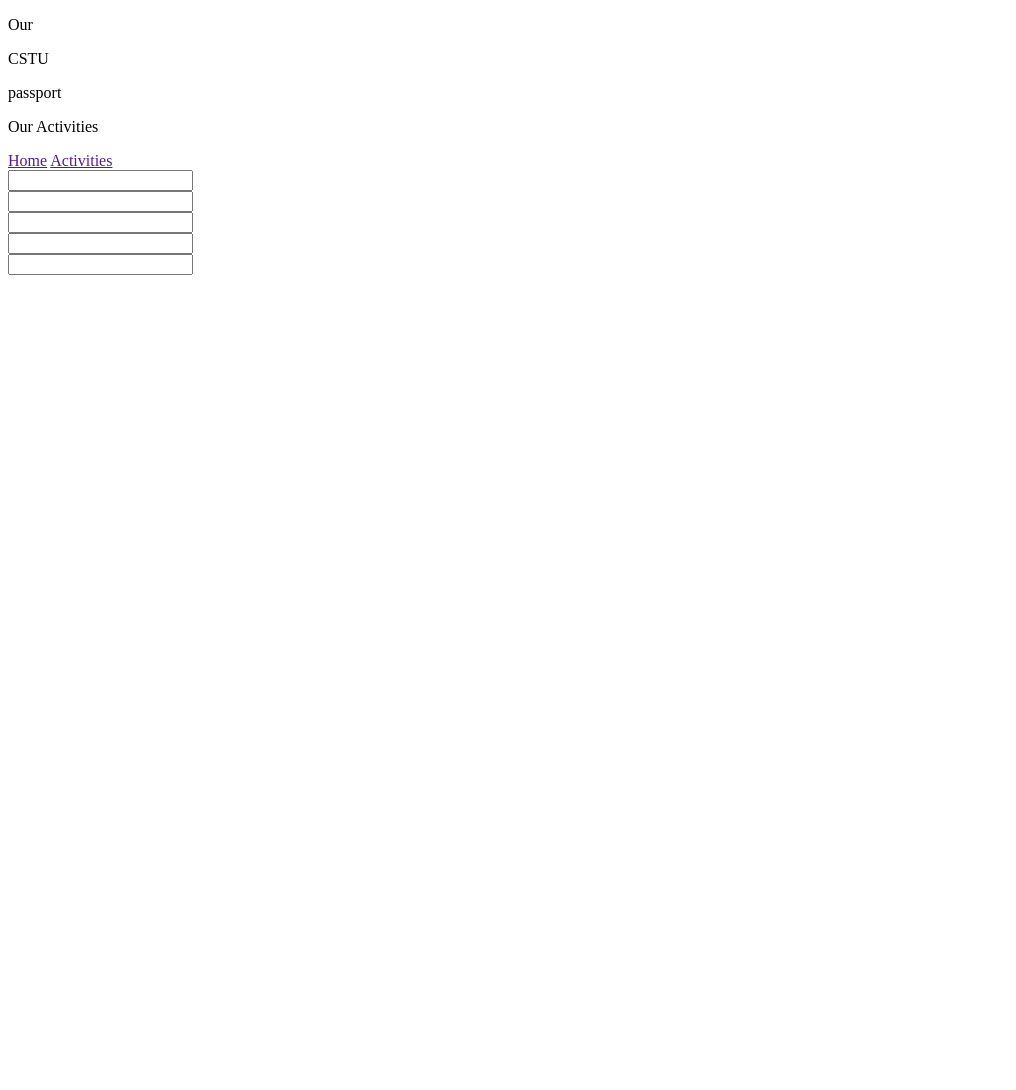
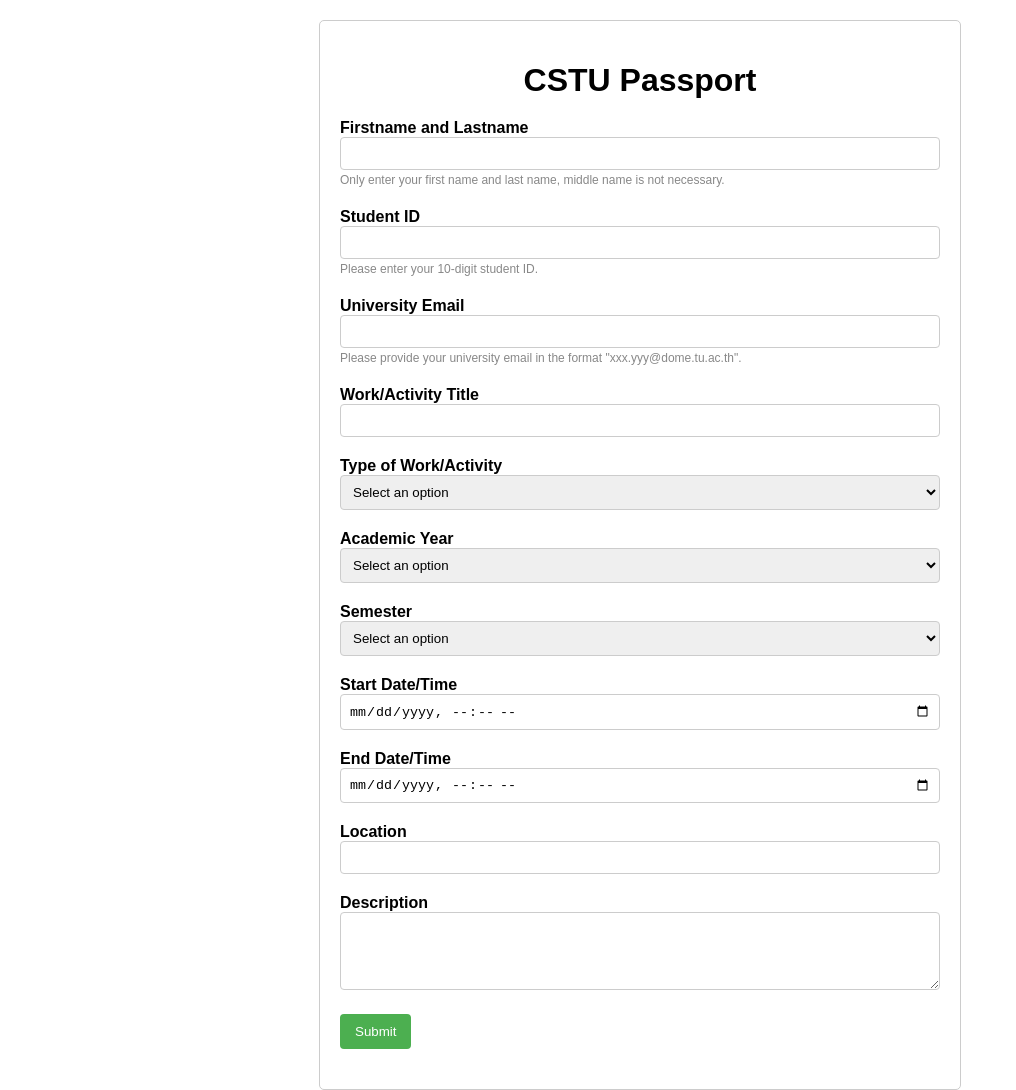
Before and after one commit to Phattharaphum/CS100-Project-G09, a plain HTML site: page ouractivities.html in a window 1280 px wide. Shown: the whole page, without its empty margins (0-1016 px from the left). Before the commit the page ends 800 px from the top, so only its background shows below. Drawn offline with Linux system fonts and the light colour scheme; files that its build step writes are made by us from their sources.

Commit message:
get code

```diff
--- /dev/null
+++ b/CSS/activity.css
@@ -0,0 +1,91 @@
+/*
+  File: styles.css
+  Author: CS100 Team
+  Date Created: 23 July 2023
+  Copyright: CSTU
+  Description: CSS code of CSTU Passport that validate with JS
+*/
+
+/* Set the font family for the entire body */
+body {
+    font-family: Arial, sans-serif;
+  }
+
+  /* Styling for the form container */
+  .form-container {
+    max-width: 600px;
+    margin: 20px auto;
+    padding: 20px;
+    border: 1px solid #ccc;
+    border-radius: 5px;
+  }
+
+  /* Center-align the heading and add margin at the bottom */
+  .form-container h1 {
+    text-align: center;
+    margin-bottom: 20px;
+  }
+
+  /* Styling for each form group */
+  .form-group {
+    margin-bottom: 20px;
+  }
+
+  /* Styling for form group labels */
+  .form-group label {
+    display: block;
+    font-weight: bold;
+  }
+
+  /* Styling for various form input types */
+  .form-group input[type="text"],
+  .form-group input[type="email"],
+  .form-group select,
+  .form-group textarea,
+  .form-group input[type="datetime-local"] {
+    width: 100%;
+    padding: 8px;
+    border: 1px solid #ccc;
+    border-radius: 4px;
+    box-sizing: border-box;
+  }
+
+  /* Allow vertical resizing for textareas */
+  .form-group textarea {
+    resize: vertical;
+  }
+
+  /* Styling for select dropdowns */
+  .form-group select {
+    width: 100%;
+  }
+
+  /* Styling for the submit button */
+  .form-group input[type="submit"] {
+    background-color: #4caf50;
+    color: white;
+    padding: 10px 15px;
+    border: none;
+    border-radius: 4px;
+    cursor: pointer;
+  }
+
+  /* Styling for small helper text */
+  .form-group small {
+    font-size: 12px;
+    color: #888;
+  }
+
+  /* New styles for error messages */
+
+  /* Position the error message relatively within the form group */
+  .form-group {
+    position: relative;
+  }
+
+  /* Styling for error messages */
+  .error {
+    color: red;
+    display: block;
+    margin-top: 5px;
+  }
--- a/ouractivities.html
+++ b/ouractivities.html
@@ -4,57 +4,125 @@
     <meta charset="UTF-8">
     <meta name="viewport" content="width=device-width, initial-scale=1.0">
     <title>Our Activities</title>
+    <link rel="stylesheet" href="activity.css">
 </head>
 <body>
-    <div class="">
-        <div class="">
-            <div class="">
-                <div class="">
-                    <div class="">
-                        <div class="">
-                            <p class="">Our</p>
-                            <p class="">CSTU</p>
+    <!-- Form Container -->
+    <div class="form-container">
+      <h1>CSTU Passport</h1>
+      <!-- Main Form -->
+      <form id="myForm" action="#" method="post">
+        <!-- Firstname and Lastname Field -->
+        <div class="form-group">
+          <label for="fullname">Firstname and Lastname</label>
+          <input type="text" id="fullname" name="fullname" />
+          <small>Only enter your first name and last name, middle name is not necessary.</small>
+          <span id="fullnameError" class="error"></span>
         </div>
-                        <div class="">
-                            <p class="">passport</p>
+
+        <!-- Student ID Field -->
+        <div class="form-group">
+          <label for="studentID">Student ID</label>
+          <input type="text" id="studentID" name="studentID" />
+          <small>Please enter your 10-digit student ID.</small>
+          <span id="studentIDError" class="error"></span>
         </div>
-                        <div class="">
-                            <p class="">Our Activities</p>
+
+        <!-- University Email Field -->
+        <div class="form-group">
+          <label for="email">University Email</label>
+          <input type="email" id="email" name="email" />
+          <small>Please provide your university email in the format "xxx.yyy@dome.tu.ac.th".</small>
+          <span id="emailError" class="error"></span>
         </div>
+
+        <!-- Work/Activity Title Field -->
+        <div class="form-group">
+          <label for="workTitle">Work/Activity Title</label>
+          <input type="text" id="workTitle" name="workTitle" />
         </div>
-                <div class="">
-                    <a class="" href="">Home</a>
-                    <a class="" href="">Activities</a>
+
+        <!-- Type of Work/Activity Field -->
+        <div class="form-group">
+          <label for="activityType">Type of Work/Activity</label>
+          <select id="activityType" name="activityType">
+            <option value="" disabled selected>Select an option</option>
+          </select>
         </div>
+        <!-- <div class="form-group">
+          <label for="activityType">Type of Work/Activity</label>
+          <select id="activityType" name="activityType">
+            <option value="" disabled selected>Select an option</option>
+            <option value="Course">Course</option>
+            <option value="Activity">Activity</option>
+            <option value="Work">Work</option>
+            <option value="Research">Research</option>
+            <option value="Sports">Sports</option>
+            <option value="Competition">Competition</option>
+            <option value="Computer Science">Computer Science</option>
+          </select>
+        </div> -->
+
+        <!-- Academic Year Field -->
+        <div class="form-group">
+          <label for="academicYear">Academic Year</label>
+          <select id="academicYear" name="academicYear">
+            <option value="" disabled selected>Select an option</option>
+            <option value="2561">2561</option>
+            <option value="2562">2562</option>
+            <option value="2563">2563</option>
+            <option value="2564">2564</option>
+            <option value="2565">2565</option>
+            <option value="2566">2566</option>
+            <option value="2567">2567</option>
+            <option value="2568">2568</option>
+            <option value="2569">2569</option>
+          </select>
         </div>
+
+        <!-- Semester Field -->
+        <div class="form-group">
+          <label for="semester">Semester</label>
+          <select id="semester" name="semester">
+            <option value="" disabled selected>Select an option</option>
+            <option value="1">1</option>
+            <option value="2">2</option>
+            <option value="Summer">Summer</option>
+          </select>
         </div>
-        <div class="">
 
+        <!-- Start Date/Time Field -->
+        <div class="form-group">
+          <label for="startDate">Start Date/Time</label>
+          <input type="datetime-local" id="startDate" name="startDate" />
         </div>
-        <div>
-            <div>
-                <label for=""></label>
-                <input type="" id="" name="" />
+
+        <!-- End Date/Time Field -->
+        <div class="form-group">
+          <label for="endDate">End Date/Time</label>
+          <input type="datetime-local" id="endDate" name="endDate" />
         </div>
-            <div>
-                <label for=""></label>
-                <input type="" id="" name="" />
+
+        <!-- Location Field -->
+        <div class="form-group">
+          <label for="location">Location</label>
+          <input type="text" id="location" name="location" />
         </div>
-            <div>
-                <label for=""></label>
-                <input type="" id="" name="" />
+
+        <!-- Description Field -->
+        <div class="form-group">
+          <label for="description">Description</label>
+          <textarea id="description" name="description" rows="4"></textarea>
         </div>
-            <div>
-                <label for=""></label>
-                <input type="" id="" name="" />
+
+        <!-- Submit Button -->
+        <div class="form-group">
+          <input type="submit" value="Submit" />
         </div>
-            <div>
-                <label for=""></label>
-                <input type="" id="" name="" />
+      </form>
     </div>
-        </div>
-        </div>
-    </div>
-    <script src=""></script>
+
+    <!-- JavaScript -->
+    <script src="scriptform.js"></script>
   </body>
 </html>
```
Also changed, not shown: JavaScript/scriptform.js (added, +183 -0 lines). Lines whose indentation alone changed are shown as unchanged.
